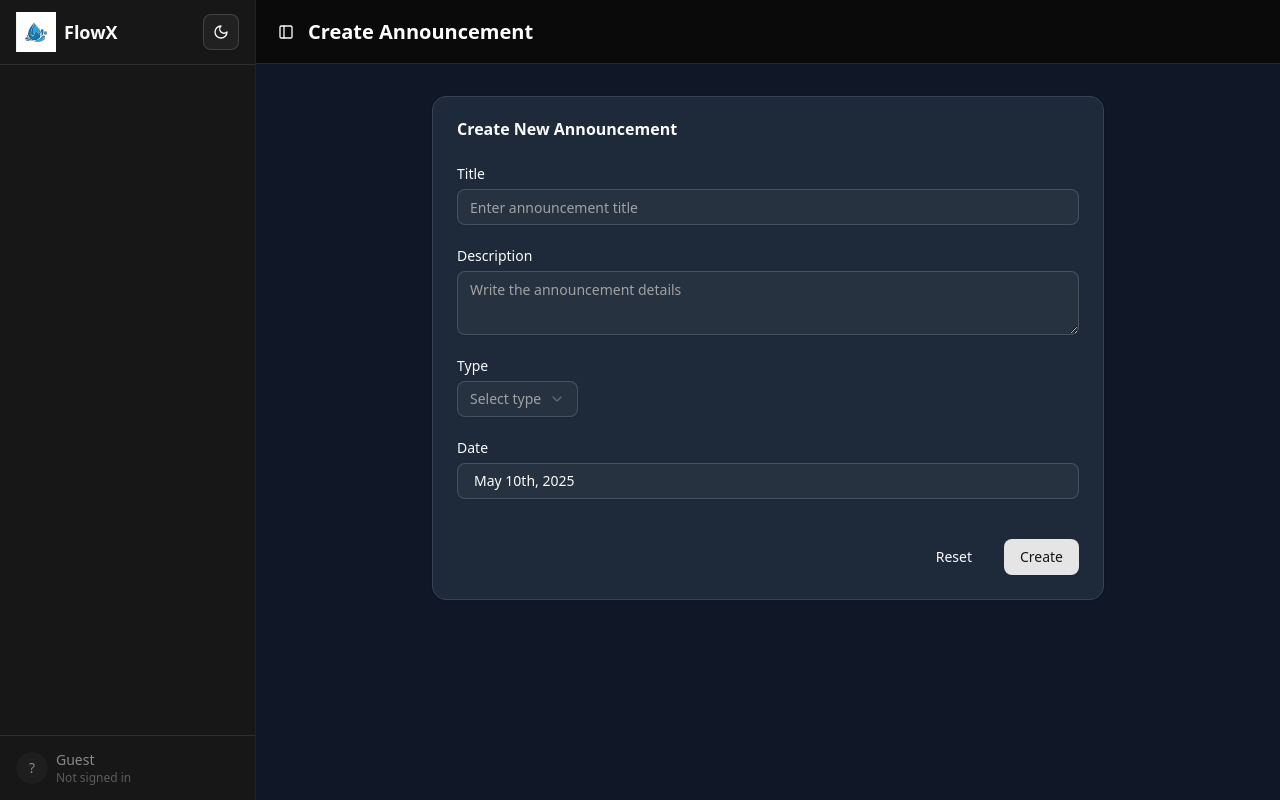
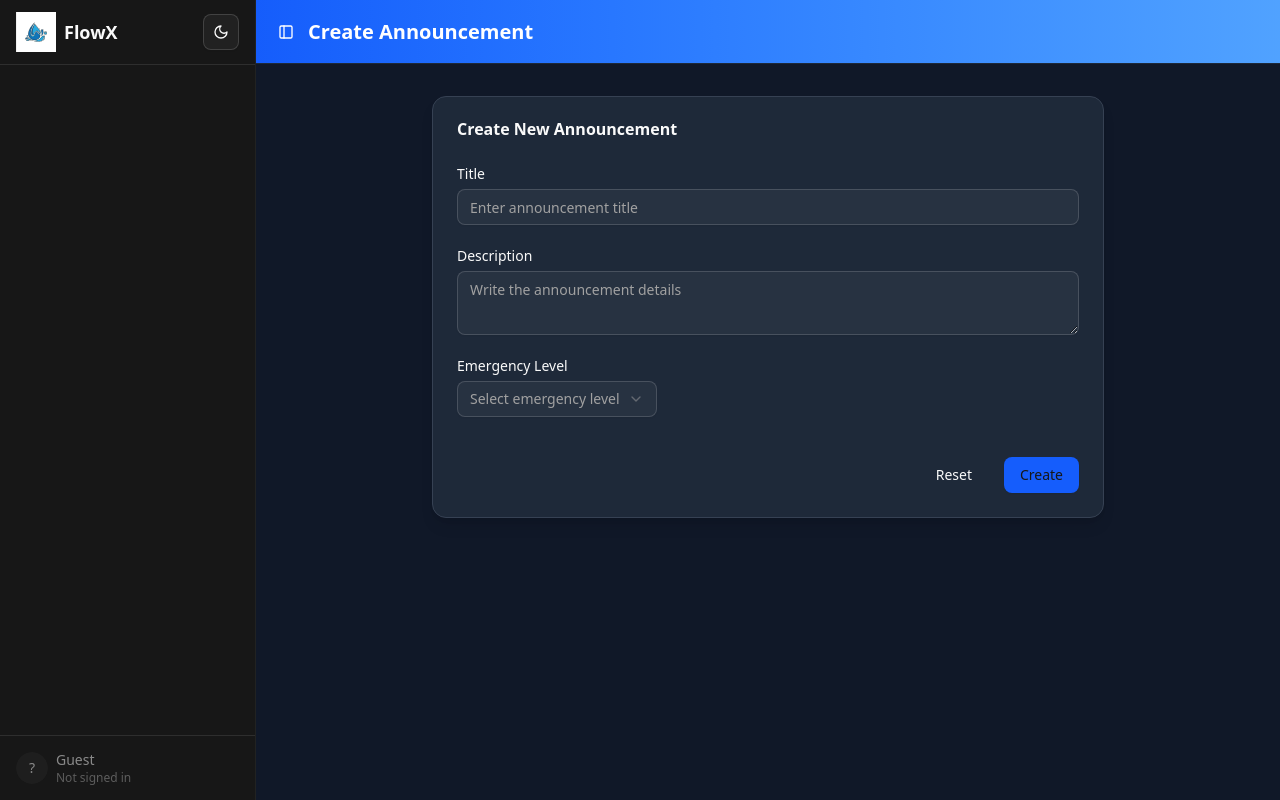
Before and after one commit to NIBM-GALLE/GAHDSE241F-flowx, a React (Vite) app in the folder grama-sewaka-web-app/client/: page /announcements/create in a window 1280 px wide. Built offline with nearby package versions, Linux system fonts and the light colour scheme.

Commit message:
Add announcement store for managing announcements

```diff
--- a/grama-sewaka-web-app/client/src/pages/CreateAnnouncement.jsx
+++ b/grama-sewaka-web-app/client/src/pages/CreateAnnouncement.jsx
@@ -1,64 +1,58 @@
 import React, { useState } from "react"
+import { useAnnouncementStore } from "@/stores/useAnnouncementStore"
 import { AppSidebar } from "@/components/sidebar/app-sidebar"
 import {
   SidebarInset,
   SidebarProvider,
   SidebarTrigger,
 } from "@/components/ui/sidebar"
-
 import { Button } from "@/components/ui/button"
 import { Card, CardContent, CardHeader, CardTitle } from "@/components/ui/card"
 import { Input } from "@/components/ui/input"
 import { Label } from "@/components/ui/label"
 import { Textarea } from "@/components/ui/textarea"
 import { Select, SelectContent, SelectItem, SelectTrigger, SelectValue } from "@/components/ui/select"
-import { Popover, PopoverContent, PopoverTrigger } from "@/components/ui/popover"
-import { Calendar } from "@/components/ui/calendar"
-
-
-import { format } from "date-fns"
 
 function CreateAnnouncement() {
   const [title, setTitle] = useState("")
   const [description, setDescription] = useState("")
-  const [type, setType] = useState("")
-  const [date, setDate] = useState(new Date())
+  const [emergencyLevel, setEmergencyLevel] = useState("")
+  const { loading, error, success, createAnnouncement, clearStatus } = useAnnouncementStore()
 
-  const handleSubmit = (e) => {
+  //get user info
+  const user = JSON.parse(localStorage.getItem("user")) || { id: 0, role: "government_officer" }
+
+  const handleSubmit = async (e) => {
     e.preventDefault()
-
-    const announcement = {
+    clearStatus()
+    if (!title || !description || !emergencyLevel) {
+      useAnnouncementStore.setState({ error: "All fields are required." })
+      return
+    }
+    await createAnnouncement({
       title,
       description,
-      type,
-      date: format(date, "yyyy-MM-dd"),
+      emergency_level: emergencyLevel,
+      user_id: user.id,
+      userType: user.role || "government_officer"
+    })
+    if (useAnnouncementStore.getState().success) {
+      setTitle("")
+      setDescription("")
+      setEmergencyLevel("")
     }
-
-    console.log("New Announcement:", announcement)
-
-    // TODO: Post to backend
-    // await axios.post("/api/announcements", announcement)
-
-    // Clear form
-    setTitle("")
-    setDescription("")
-    setType("")
-    setDate(new Date())
   }
 
   return (
     <SidebarProvider>
       <AppSidebar />
       <SidebarInset>
-        <header className="flex h-16 items-center gap-2 px-4 border-b dark:border-gray-800">
+        <header className="flex h-16 items-center gap-2 px-4 border-b dark:border-gray-800 bg-gradient-to-r from-blue-600 to-blue-400 text-white">
           <SidebarTrigger />
-          <h1 className="text-xl font-semibold text-gray-900 dark:text-white">
-            Create Announcement
-          </h1>
+          <h1 className="text-xl font-semibold">Create Announcement</h1>
         </header>
-
         <main className="flex-1 px-4 py-6 md:px-8 md:py-8 bg-gray-50 dark:bg-gray-900">
-          <Card className="max-w-2xl mx-auto bg-white dark:bg-gray-800 border dark:border-gray-700">
+          <Card className="max-w-2xl mx-auto bg-white dark:bg-gray-800 border dark:border-gray-700 shadow-lg">
             <CardHeader>
               <CardTitle>Create New Announcement</CardTitle>
             </CardHeader>
@@ -85,40 +79,22 @@ function CreateAnnouncement() {
                 </div>
 
                 <div className="space-y-2">
-                  <Label>Type</Label>
-                  <Select value={type} onValueChange={setType} required>
+                  <Label>Emergency Level</Label>
+                  <Select value={emergencyLevel} onValueChange={setEmergencyLevel} required>
                     <SelectTrigger>
-                      <SelectValue placeholder="Select type" />
+                      <SelectValue placeholder="Select emergency level" />
                     </SelectTrigger>
                     <SelectContent>
-                      <SelectItem value="Important">Important</SelectItem>
-                      <SelectItem value="Notice">Notice</SelectItem>
-                      <SelectItem value="Update">Update</SelectItem>
+                      <SelectItem value="critical">Critical</SelectItem>
+                      <SelectItem value="high">High</SelectItem>
+                      <SelectItem value="medium">Medium</SelectItem>
+                      <SelectItem value="low">Low</SelectItem>
                     </SelectContent>
                   </Select>
                 </div>
 
-                <div className="space-y-2">
-                  <Label>Date</Label>
-                  <Popover>
-                    <PopoverTrigger asChild>
-                      <Button
-                        variant="outline"
-                        className="w-full justify-start text-left font-normal"
-                      >
-                        {date ? format(date, "PPP") : "Pick a date"}
-                      </Button>
-                    </PopoverTrigger>
-                    <PopoverContent className="w-auto p-0">
-                      <Calendar
-                        mode="single"
-                        selected={date}
-                        onSelect={setDate}
-                        initialFocus
-                      />
-                    </PopoverContent>
-                  </Popover>
-                </div>
+                {error && <div className="text-red-600 text-sm font-medium">{error}</div>}
+                {success && <div className="text-green-600 text-sm font-medium">{success}</div>}
 
                 <div className="flex justify-end gap-4 pt-4">
                   <Button
@@ -127,13 +103,15 @@ function CreateAnnouncement() {
                     onClick={() => {
                       setTitle("")
                       setDescription("")
-                      setType("")
-                      setDate(new Date())
+                      setEmergencyLevel("")
+                      clearStatus()
                     }}
                   >
                     Reset
                   </Button>
-                  <Button type="submit">Create</Button>
+                  <Button type="submit" disabled={loading} className="bg-blue-600 hover:bg-blue-700">
+                    {loading ? "Creating..." : "Create"}
+                  </Button>
                 </div>
               </form>
             </CardContent>
--- /dev/null
+++ b/grama-sewaka-web-app/client/src/stores/useAnnouncementStore.js
@@ -0,0 +1,26 @@
+import { create } from "zustand";
+import axios from "axios";
+
+export const useAnnouncementStore = create((set) => ({
+  loading: false,
+  error: null,
+  success: null,
+
+  // userType: 'admin' | 'government_officer' | 'grama_sevaka'
+  async createAnnouncement({ title, description, emergency_level, user_id, userType = "government_officer" }) {
+    set({ loading: true, error: null, success: null });
+    try {
+      const token = localStorage.getItem("token");
+      await axios.post(
+        `/api/announcement/${userType}`,
+        { title, description, emergency_level, user_id },
+        { headers: token ? { Authorization: `Bearer ${token}` } : {} }
+      );
+      set({ success: "Announcement created successfully!", loading: false });
+    } catch (err) {
+      set({ error: err.response?.data?.message || err.message, loading: false });
+    }
+  },
+
+  clearStatus: () => set({ error: null, success: null }),
+}));
```
